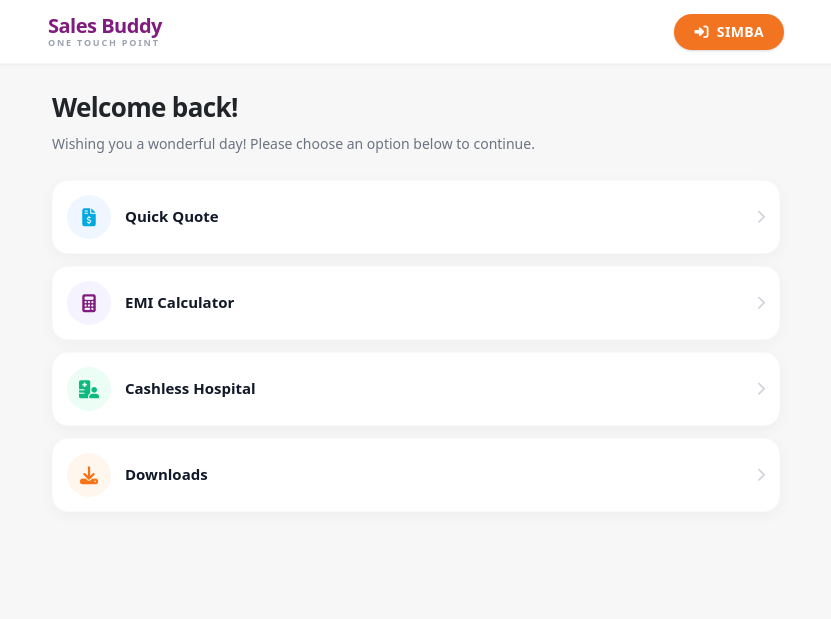
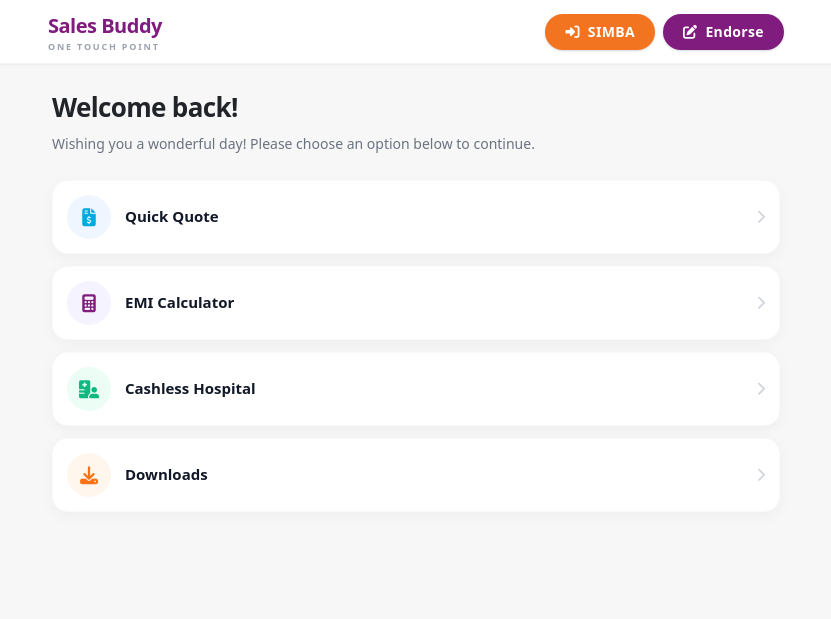
Before and after one commit to salesbuddysbi/test, a plain HTML site: page index.html in a window 1280 px wide. Shown: the top 619 px of the page, without its empty margins (224-1055 px from the left). Drawn offline with nearby package versions, Linux system fonts and the light colour scheme.

Commit message:
Update index.html

```diff
--- a/index.html
+++ b/index.html
@@ -106,16 +106,25 @@
 
     <!-- APP HEADER -->
     <nav class="fixed top-0 left-0 w-full z-50 bg-white shadow-sm border-b border-gray-100 h-16 flex items-center">
-        <div class="px-4 w-full max-w-3xl mx-auto flex justify-between items-center">
+        <div class="px-3 md:px-4 w-full max-w-3xl mx-auto flex justify-between items-center">
 
+            <!-- Logo Section -->
             <div class="flex flex-col justify-center cursor-pointer" onclick="navigateTo('homeView')">
-                <span class="font-extrabold text-sbiPurple text-xl leading-none tracking-tight">Sales Buddy</span>
+                <span class="font-extrabold text-sbiPurple text-lg md:text-xl leading-none tracking-tight">Sales Buddy</span>
                 <span class="font-bold text-gray-400 text-9px uppercase tracking-02em mt-0.5">One Touch Point</span>
             </div>
 
-            <a href="https://dip.sbigeneral.in/Login/LoginSBI" target="_blank" class="bg-simba active:bg-orange-600 text-white px-5 py-2 rounded-full text-sm font-bold shadow flex items-center gap-2 transition-colors tracking-wide">
-                <i class="fas fa-sign-in-alt"></i> SIMBA
-            </a>
+            <!-- Quick Actions Section -->
+            <div class="flex items-center gap-1.5 md:gap-2">
+                <a href="https://dip.sbigeneral.in/Login/LoginSBI" target="_blank" class="bg-simba active:bg-orange-600 text-white px-3.5 py-1.5 md:px-5 md:py-2 rounded-full text-xs md:text-sm font-bold shadow flex items-center gap-1.5 md:gap-2 transition-colors tracking-wide">
+                    <i class="fas fa-sign-in-alt"></i> SIMBA
+                </a>
+                <!-- New Endorsement Button Added Here with target="_blank" -->
+                <a href="https://www.sbigeneral.in/endorsement" target="_blank" rel="noopener noreferrer" class="bg-sbiPurple active:bg-purple-800 text-white px-3.5 py-1.5 md:px-5 md:py-2 rounded-full text-xs md:text-sm font-bold shadow flex items-center gap-1.5 md:gap-2 transition-colors tracking-wide">
+                    <i class="fas fa-edit"></i> Endorse
+                </a>
+            </div>
+
         </div>
     </nav>
 
```
